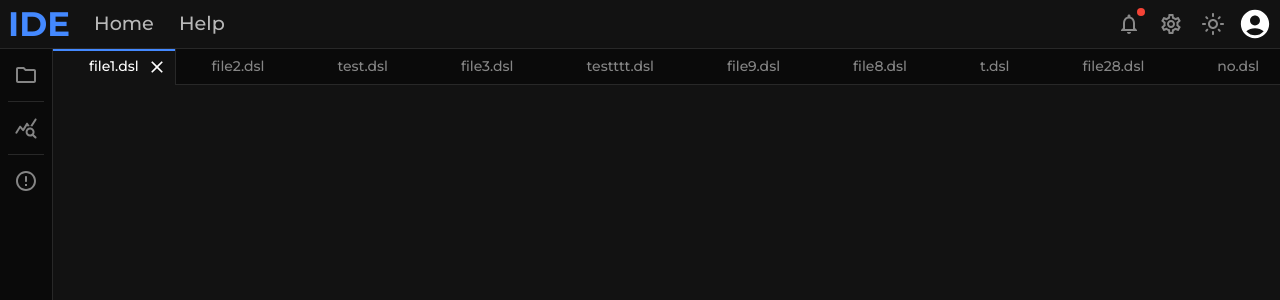
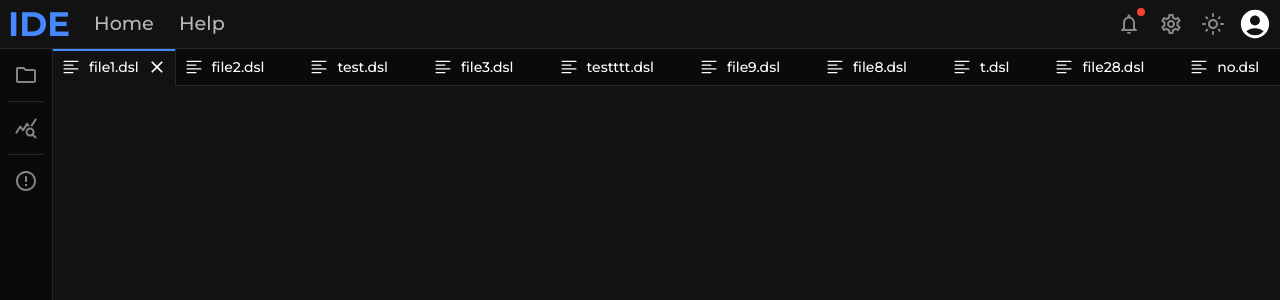
Before and after one commit to Diploma-works/sca-frontend, a React (Create React App) app: page / in a window 1280 px wide. Shown: the top 300 px of the page. Built offline with nearby package versions, Linux system fonts and the light colour scheme.

Commit message:
Cleaned up style of tabs in editor; added file type icons to them. Added missing fonts. Deleted utils.js (wasn't used).

```diff
--- a/src/components/Editor/Editor.jsx
+++ b/src/components/Editor/Editor.jsx
@@ -15,9 +15,7 @@ const Editor = () => {
             <Box sx={{
                 flex: 1,
                 overflow: 'auto',
-                boxShadow: `0 -1px 0 ${theme.palette.divider}`,
                 bgcolor: 'background.paper',
-                zIndex: 2,
             }}>
                 <div style={{ width: 1920, height: 1920 }}></div>
             </Box>
--- a/src/components/Editor/SortableTab.jsx
+++ b/src/components/Editor/SortableTab.jsx
@@ -2,17 +2,37 @@ import { DragOverlay } from "@dnd-kit/core";
 import { useSortable } from "@dnd-kit/sortable";
 import { CSS } from "@dnd-kit/utilities";
 
-import { IconButton, Tab, useTheme } from "@mui/material";
+import { IconButton, SvgIcon, Tab, useTheme } from "@mui/material";
 import CloseIcon from "@mui/icons-material/Close";
+
+import { fileTypeIcons, getFileType } from "../../utils/fileTypes";
 
 const commonTabSx = {
     p: 1,
-    pl: 4.5,
+    gap: 1,
+    minHeight: 0,
+    flexDirection: 'row',
+    lineHeight: 'normal',
     textTransform: 'none',
-    minHeight: 0,
 }
 
-const SortableTab = ({ value, handleClose, ...props }) => {
+const SortableTabLabel = ({ label, handleClose }) => {
+    const fileTypeIcon = fileTypeIcons[getFileType(label)] ?? fileTypeIcons.unknown;
+
+    return (
+        <>
+            <SvgIcon sx={{ width: 20, height: 20 }}>{fileTypeIcon}</SvgIcon>
+            <span>{label}</span>
+            {handleClose &&
+                <IconButton component="div" color="inherit" sx={{ p: 0 }} onClick={handleClose}>
+                    <CloseIcon fontSize="small"/>
+                </IconButton>
+            }
+        </>
+    );
+}
+
+const SortableTab = ({ value, label, handleClose, ...props }) => {
     const theme = useTheme();
     const {
         isDragging,
@@ -30,63 +50,65 @@ const SortableTab = ({ value, handleClose, ...props }) => {
             {...props}
             ref={setNodeRef}
             value={value}
+            label={<SortableTabLabel label={label} handleClose={handleClose} renderCloseButton={true}/>}
             sx={{
+                mb: '1px',
                 transform: CSS.Transform.toString(transform),
                 transition,
                 ...commonTabSx,
                 ...(isDragging ? {
                     color: 'transparent !important',
                     bgcolor: 'action.focus',
+                    boxShadow: `
+                        1px 0 ${theme.palette.action.focus},
+                        -1px 0 ${theme.palette.action.focus}
+                    `,
+                    '.MuiSvgIcon-root': {
+                        visibility: 'hidden',
+                    },
                 } : {
-                    color: 'text.disabled',
+                    zIndex: 1,
+                    color: 'text.primary',
                     bgcolor: 'background.default',
-                    zIndex: 1,
                     '.MuiIconButton-root': {
                         visibility: 'hidden',
                     },
                     ':hover': {
                         bgcolor: 'action.hover',
+                        boxShadow: `
+                            1px 0 ${theme.palette.divider},
+                            -1px 0 ${theme.palette.divider}
+                        `,
                         '.MuiIconButton-root': {
                             visibility: 'visible',
                         },
                     },
-                    ':not(:first-of-type)': {
-                        ml: '1px',
-                    },
                     '&.Mui-selected': {
+                        zIndex: 2,
+                        color: 'text.primary',
                         bgcolor: 'background.paper',
                         boxShadow: `
-                            1px 0 0 ${theme.palette.divider},
-                            -1px 0 0 ${theme.palette.divider},
-                            inset 0 2px ${theme.palette.primary.main}
+                            1px 0 ${theme.palette.divider},
+                            -1px 0 ${theme.palette.divider},
+                            inset 0 2px ${theme.palette.primary.main},
+                            0 1px ${theme.palette.background.paper}
                         `,
-                        color: 'text.primary',
-                        overflow: 'visible',
-                        zIndex: 3,
                         '.MuiIconButton-root': {
-                            pointerEvents: 'auto',
                             visibility: 'visible',
                         },
                     },
                 })
             }}
-            icon={
-                <IconButton component="div" color="inherit" sx={{ p: 0 }}
-                            onClick={(event) => handleClose(event)}>
-                    <CloseIcon fontSize="small"/>
-                </IconButton>
-            }
-            iconPosition="end"
         />
     );
-};
+}
 
 const SortableTabOverlay = ({ draggedTab, value }) => {
     const theme = useTheme();
 
     return (
         <DragOverlay>
-            {draggedTab ? (
+            {draggedTab &&
                 <Tab
                     sx={{
                         ...commonTabSx,
@@ -96,12 +118,12 @@ const SortableTabOverlay = ({ draggedTab, value }) => {
                             0 0 10px 2px ${theme.palette.background.default}
                             ${draggedTab.id === value ? `, inset 0 2px ${theme.palette.primary.main}` : ''}
                         `,
+                        opacity: 1,
                         cursor: 'grab',
-                        opacity: 1,
                     }}
-                    label={draggedTab.label}
+                    label={<SortableTabLabel label={draggedTab.label}/>}
                 />
-            ) : null}
+            }
         </DragOverlay>
     );
 };
--- a/src/components/Editor/SortableTabs.jsx
+++ b/src/components/Editor/SortableTabs.jsx
@@ -53,6 +53,7 @@ const SortableTabs = ({ tabs, setTabs }) => {
         if (!over || active.id === over.id) {
             return;
         }
+
         setTabs((tabs) => {
             const oldIndex = tabs.findIndex((user) => user.id === active.id);
             const newIndex = tabs.findIndex((user) => user.id === over.id);
@@ -86,28 +87,33 @@ const SortableTabs = ({ tabs, setTabs }) => {
                     scrollButtons
                     allowScrollButtonsMobile
                     sx={{
+                        position: 'relative',
                         minHeight: 0,
-                        position: 'relative', // нужен для кнопок!
+                        boxShadow: `inset 0 -1px ${theme.palette.divider}`,
                         '& .MuiTabs-indicator': {
                             display: 'none',
                         },
+                        '& .MuiTabs-flexContainer': {
+                            gap: '1px',
+                        },
                         '& .MuiTabScrollButton-root': {
+                            position: 'absolute',
+                            height: 36,
+                            zIndex: 3,
+                            opacity: 1,
+                            boxSizing: 'content-box',
+                            backdropFilter: 'blur(5px)',
+                            borderBottom: `thin solid ${theme.palette.divider}`,
                             '&.Mui-disabled': {
                                 visibility: 'hidden',
                             },
-                            position: 'absolute',
-                            borderBottom: `thin solid ${theme.palette.divider}`,
-                            backdropFilter: 'blur(5px)',
-                            height: 36,
-                            zIndex: 4,
-                            opacity: 1,
                             '::before, ::after': {
-                                pointerEvents: 'none',
-                                content: '""',
                                 position: 'absolute',
+                                top: 0,
                                 width: 40,
                                 height: '100%',
-                                top: 0,
+                                content: '""',
+                                pointerEvents: 'none',
                             },
                             ':first-of-type': {
                                 left: 0,
--- a/src/components/ProjectStructure/ProjectStructure.jsx
+++ b/src/components/ProjectStructure/ProjectStructure.jsx
@@ -2,9 +2,10 @@ import { RichTreeView } from "@mui/x-tree-view/RichTreeView";
 import { TreeItem } from "@mui/x-tree-view/TreeItem";
 import { Stack, SvgIcon, useTheme } from "@mui/material";
 
-import fileTypeIcons from "./fileTypeIcons";
 import { useTabs } from "../../contexts/TabsContext";
 import { memo } from "react";
+
+import { fileTypeIcons, getFileType } from "../../utils/fileTypes";
 
 const ITEMS = [
     {
@@ -112,10 +113,7 @@ const ITEMS = [
 ];
 
 const ProjectStructureItemLabel = memo(({ id, label, isFolder, setTabs, }) => {
-    console.log("ProjectStructureItemLabel");
-
-    const extension = (!isFolder && label.includes(".")) ? label.split(".").pop() : null;
-    const icon = isFolder ? fileTypeIcons.folder : (fileTypeIcons[extension] ?? fileTypeIcons.unknown);
+    const icon = isFolder ? fileTypeIcons.folder : (fileTypeIcons[getFileType(label)] ?? fileTypeIcons.unknown);
 
     const handleDoubleClick = () => {
         // TODO: если вкладка уже есть в массиве, переключиться на эту вкладку
@@ -123,7 +121,7 @@ const ProjectStructureItemLabel = memo(({ id, label, isFolder, setTabs, }) => {
     };
 
     return (
-        <Stack onDoubleClick={!isFolder ? handleDoubleClick : null} direction="row" spacing={1}>
+        <Stack direction="row" spacing={1} onDoubleClick={!isFolder ? handleDoubleClick : null}>
             <SvgIcon sx={{ width: 18, height: 18 }}>{icon}</SvgIcon>
             <span>{label}</span>
         </Stack>
@@ -154,6 +152,7 @@ const ProjectStructureItem = ({ itemId, label, children }) => {
                     },
                     '.MuiTreeItem-label': {
                         fontSize: '0.875rem',
+                        fontWeight: '500',
                         lineHeight: 'normal',
                         textWrap: 'nowrap',
                     },
--- a/src/index.css
+++ b/src/index.css
@@ -20,6 +20,30 @@ code {
 }
 
 @font-face {
+  src: url('./assets/fonts/Montserrat-Thin.ttf') format('truetype');
+  font-family: 'Montserrat';
+  font-weight: 100;
+}
+
+@font-face {
+  src: url('./assets/fonts/Montserrat-ExtraLight.ttf') format('truetype');
+  font-family: 'Montserrat';
+  font-weight: 200;
+}
+
+@font-face {
+  src: url('./assets/fonts/Montserrat-Light.ttf') format('truetype');
+  font-family: 'Montserrat';
+  font-weight: 300;
+}
+
+@font-face {
+  src: url('./assets/fonts/Montserrat-Regular.ttf') format('truetype');
+  font-family: 'Montserrat';
+  font-weight: 400;
+}
+
+@font-face {
   src: url('./assets/fonts/Montserrat-Medium.ttf') format('truetype');
   font-family: 'Montserrat';
   font-weight: 500;
--- a/src/themes/utils.js
+++ /dev/null
@@ -1,4 +0,0 @@
-import { createTheme } from "@mui/material";
-
-export const defaultTheme = createTheme();
-export const createColor = (mainColor) => defaultTheme.palette.augmentColor({ color: { main: mainColor } });
--- a/src/components/ProjectStructure/fileTypeIcons.js
+++ b/src/utils/fileTypes.js
@@ -28,4 +28,6 @@ const fileTypeIcons = {
     ttf: <TbTextSize/>,
 };
 
-export default fileTypeIcons;
+const getFileType = (filename) => filename?.includes(".") ? filename.split(".").pop() : null;
+
+export { fileTypeIcons, getFileType }
```
